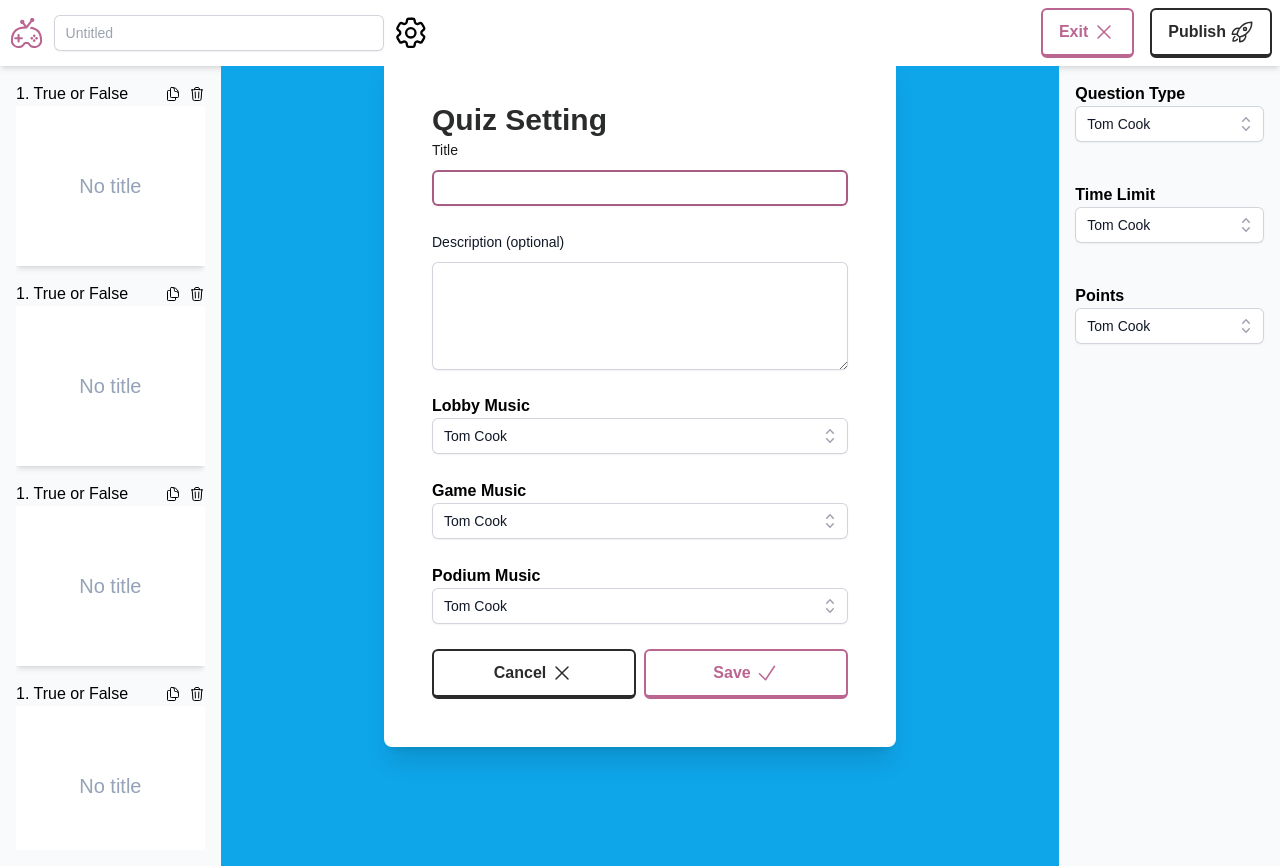
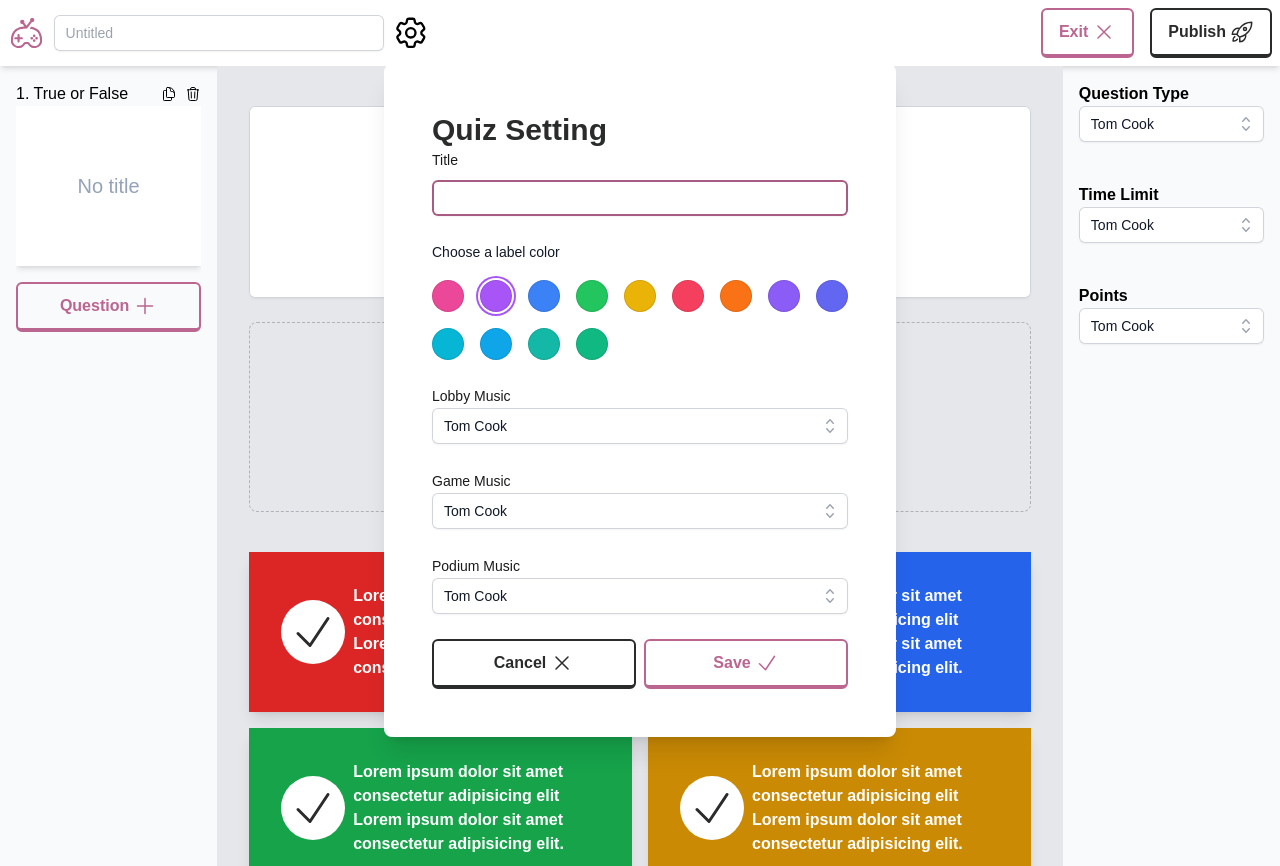
Before and after one commit to martin-alem/fahoot-frontend, a React (Vite) app: page /editor in a window 1280 px wide. Both pictures are taken after a click on the icon 410 px from the left and 32 px from the top of the page. Built offline with nearby package versions, Linux system fonts and the light colour scheme; a web font is replaced by a local one.

Commit message:
complete the editor component. removed dropdown from list and grid view component. add a color chooser component for user to select a color label or quiz

```diff
--- /dev/null
+++ b/src/components/color_chooser/ColorChooser.tsx
@@ -0,0 +1,54 @@
+import { useState } from "react";
+import { RadioGroup } from "@headlessui/react";
+
+const colors = [
+  { name: "Pink", bgColor: "bg-pink-500", selectedColor: "ring-pink-500" },
+  { name: "Purple", bgColor: "bg-purple-500", selectedColor: "ring-purple-500" },
+  { name: "Blue", bgColor: "bg-blue-500", selectedColor: "ring-blue-500" },
+  { name: "Green", bgColor: "bg-green-500", selectedColor: "ring-green-500" },
+  { name: "Yellow", bgColor: "bg-yellow-500", selectedColor: "ring-yellow-500" },
+  { name: "Rose", bgColor: "bg-rose-500", selectedColor: "ring-rose-500" },
+  { name: "Orange", bgColor: "bg-orange-500", selectedColor: "ring-orange-500" },
+  { name: "Violet", bgColor: "bg-violet-500", selectedColor: "ring-violet-500" },
+  { name: "Indigo", bgColor: "bg-indigo-500", selectedColor: "ring-indigo-500" },
+  { name: "Cyan", bgColor: "bg-cyan-500", selectedColor: "ring-cyan-500" },
+  { name: "Sky", bgColor: "bg-sky-500", selectedColor: "ring-sky-500" },
+  { name: "Teal", bgColor: "bg-teal-500", selectedColor: "ring-teal-500" },
+  { name: "Emerald", bgColor: "bg-emerald-500", selectedColor: "ring-emerald-500" },
+];
+
+function classNames(...classes: string[]) {
+  return classes.filter(Boolean).join(" ");
+}
+
+const ColorChooser: React.FC = () => {
+  const [selectedColor, setSelectedColor] = useState(colors[1]);
+
+  return (
+    <RadioGroup value={selectedColor} onChange={setSelectedColor}>
+      <RadioGroup.Label className="block text-sm font-medium leading-6 text-gray-900">Choose a label color</RadioGroup.Label>
+      <div className="mt-4 flex items-center gap-4 flex-wrap justify-start">
+        {colors.map((color) => (
+          <RadioGroup.Option
+            key={color.name}
+            value={color}
+            className={({ active, checked }) =>
+              classNames(
+                color.selectedColor,
+                active && checked ? "ring ring-offset-1" : "",
+                !active && checked ? "ring-2" : "",
+                "relative -m-0.5 flex cursor-pointer items-center justify-center rounded-full p-0.5 focus:outline-none"
+              )
+            }>
+            <RadioGroup.Label as="span" className="sr-only">
+              {color.name}
+            </RadioGroup.Label>
+            <span aria-hidden="true" className={classNames(color.bgColor, "h-8 w-8 rounded-full border border-black border-opacity-10")} />
+          </RadioGroup.Option>
+        ))}
+      </div>
+    </RadioGroup>
+  );
+};
+
+export default ColorChooser;
--- a/src/components/modal/Modal.tsx
+++ b/src/components/modal/Modal.tsx
@@ -12,7 +12,7 @@ const Modal: FC<IModalProps> = ({ isOpen, onClose, children }) => {
         <div className="fixed inset-0 z-10 w-screen">
           <div className="flex min-h-full items-end justify-center p-4 text-center sm:items-center sm:p-0">
             <Transition.Child as={React.Fragment} /* your transition props here */>
-              <Dialog.Panel className="relative transform rounded-lg bg-white px-4 pb-4 pt-5 text-left shadow-xl transition-all sm:my-8 sm:w-full sm:max-w-lg sm:p-6">
+              <Dialog.Panel className="relative transform rounded-lg overflow-auto bg-white px-4 pb-4 pt-5 text-left shadow-xl transition-all sm:my-8 sm:w-full sm:max-w-lg sm:p-6">
                 {children}
               </Dialog.Panel>
             </Transition.Child>
--- a/src/components/option/Option.tsx
+++ /dev/null
@@ -1,18 +0,0 @@
-import { ExclamationCircleIcon } from "@heroicons/react/24/outline";
-
-type OptionProp = {
-  bgColor: string;
-};
-
-const Option: React.FC<OptionProp> = ({ bgColor }) => {
-  return (
-    <>
-      <div className={`w-full ${bgColor} text-white flex justify-between items-center gap-2 p-8 cursor-pointer shadow-lg hover:opacity-80 transition-all duration-300 ease-linear`}>
-        <ExclamationCircleIcon className="w-24" />
-        <h1 className="font-bold">Lorem ipsum dolor sit amet consectetur adipisicing elit.</h1>
-      </div>
-    </>
-  );
-};
-
-export default Option;
--- /dev/null
+++ b/src/components/question_option/QuestionOption.tsx
@@ -0,0 +1,20 @@
+import { CheckIcon } from "@heroicons/react/24/outline";
+
+type OptionProp = {
+  bgColor: string;
+};
+
+const QuestionOption: React.FC<OptionProp> = ({ bgColor }) => {
+  return (
+    <>
+      <div className={`w-full ${bgColor} text-white flex flex-col md:flex-row justify-between items-center gap-2 p-8 cursor-pointer shadow-lg hover:opacity-80 transition-all duration-300 ease-linear`}>
+        <div className="w-16 h-16 flex-shrink-0 rounded-full bg-white flex items-center justify-center">
+          <CheckIcon className="w-12 text-secondary-500" />
+        </div>
+        <h1 className="font-bold">Lorem ipsum dolor sit amet consectetur adipisicing elit Lorem ipsum dolor sit amet consectetur adipisicing elit.</h1>
+      </div>
+    </>
+  );
+};
+
+export default QuestionOption;
--- a/src/components/quiz_setting/QuizSetting.tsx
+++ b/src/components/quiz_setting/QuizSetting.tsx
@@ -2,6 +2,7 @@ import { CheckIcon, XMarkIcon } from "@heroicons/react/24/outline";
 import Button from "../button/Button";
 import SelectInput from "../select_input/SelectInput";
 import { IQuizSettingProps } from "../../utils/types";
+import ColorChooser from "../color_chooser/ColorChooser";
 
 const QuizSetting: React.FC<IQuizSettingProps> = ({ cancelSetting }) => {
   return (
@@ -24,30 +25,19 @@ const QuizSetting: React.FC<IQuizSettingProps> = ({ cancelSetting }) => {
               />
             </div>
           </div>
-          <div>
-            <label htmlFor="comment" className="block text-sm font-medium leading-6 text-gray-900">
-              Description (optional)
-            </label>
-            <div className="mt-2">
-              <textarea
-                rows={4}
-                name="comment"
-                id="comment"
-                className="block w-full rounded-md border-0 py-1.5 text-gray-900 shadow-sm ring-1 ring-inset ring-gray-300 placeholder:text-gray-400 focus:ring-2 focus:ring-inset focus:ring-primary-500 sm:text-sm sm:leading-6"
-                defaultValue={""}
-              />
-            </div>
+          <div className="hidden md:block w-full">
+            <ColorChooser />
           </div>
           <div className="w-full">
-            <h3 className="font-bold">Lobby Music</h3>
+            <h3 className="block text-sm font-medium leading-6 text-secondary-900">Lobby Music</h3>
             <SelectInput />
           </div>
           <div className="w-full">
-            <h3 className="font-bold">Game Music</h3>
+            <h3 className="block text-sm font-medium leading-6 text-secondary-900">Game Music</h3>
             <SelectInput />
           </div>
           <div className="w-full">
-            <h3 className="font-bold">Podium Music</h3>
+            <h3 className="block text-sm font-medium leading-6 text-secondary-900">Podium Music</h3>
             <SelectInput />
           </div>
 
--- a/src/pages/dashboard/Dashboard.tsx
+++ b/src/pages/dashboard/Dashboard.tsx
@@ -11,6 +11,7 @@ const user = {
 };
 const navigation = [
   { name: "Library", href: "", current: true },
+  { name: "Report", href: "report", current: false },
 ];
 const userNavigation = [
   { name: "Your Profile", href: "profile" },
--- a/src/pages/editor/Editor.tsx
+++ b/src/pages/editor/Editor.tsx
@@ -1,4 +1,4 @@
-import { Cog6ToothIcon, PlusIcon, RocketLaunchIcon, XMarkIcon } from "@heroicons/react/24/outline";
+import { Cog6ToothIcon, ExclamationTriangleIcon, PhotoIcon, PlusIcon, RocketLaunchIcon, XMarkIcon } from "@heroicons/react/24/outline";
 import Logo from "./../../assets/Fahoot Logo.svg";
 import Button from "../../components/button/Button";
 import useTitle from "../../hooks/useTitle";
@@ -8,6 +8,7 @@ import QuestionDraft from "../../components/question_draft/QuestionDraft";
 import { useState } from "react";
 import Modal from "../../components/modal/Modal";
 import QuizSetting from "../../components/quiz_setting/QuizSetting";
+import QuestionOption from "../../components/question_option/QuestionOption";
 
 const Editor: React.FC = () => {
   useTitle("Editor");
@@ -15,7 +16,19 @@ const Editor: React.FC = () => {
   const [isOpen, setIsOpen] = useState(false);
   return (
     <>
-      <div className="bg-white shadow-md flex flex-col md:flex md:flex-row items-center justify-between p-2">
+      <div className="block md:hidden border-l-4 border-yellow-400 bg-yellow-50 p-4">
+        <div className="flex">
+          <div className="flex-shrink-0">
+            <ExclamationTriangleIcon className="h-5 w-5 text-yellow-400" aria-hidden="true" />
+          </div>
+          <div className="ml-3">
+            <p className="text-sm text-yellow-700">
+              For a better user experience, use a desktop or a screen with a wider width to work with the editor.
+            </p>
+          </div>
+        </div>
+      </div>
+      <div className="w-full bg-white shadow-md flex flex-col md:flex md:flex-row items-center justify-between p-2">
         <div className="w-full md:w-1/3 flex items-center gap-2">
           <div>
             <img className="mx-auto h-12 w-auto" src={Logo} alt="Fahoot" />
@@ -45,23 +58,47 @@ const Editor: React.FC = () => {
         <div className="w-full md:w-1/4 md:h-screen p-4">
           <div className="flex flex-row md:flex-col gap-4 items-center md:h-full overflow-auto">
             <QuestionDraft />
-            <QuestionDraft />
-            <QuestionDraft />
-            <QuestionDraft />
-            <QuestionDraft />
-            <QuestionDraft />
-            <QuestionDraft />
-            <QuestionDraft />
-            <QuestionDraft />
-            <QuestionDraft />
-            <QuestionDraft />
-            <QuestionDraft />
-            <QuestionDraft />
-            <QuestionDraft />
             <Button label="Question" type="primary" suffixIcon={<PlusIcon className="w-6" />} />
           </div>
         </div>
-        <div className="w-full h-screen bg-sky-500"></div>
+        <div className="w-full h-screen bg-gray-200 p-8 flex flex-col gap-4 overflow-y-auto">
+          {/* Question Input */}
+          <div>
+            <div className="mt-2">
+              <textarea
+                rows={4}
+                name="comment"
+                id="comment"
+                className="block w-full rounded-md border-0 py-4 text-gray-900 text-center shadow-sm ring-1 ring-inset ring-gray-300 placeholder:text-gray-400 focus:ring-0 focus:ring-inset focus:ring-white sm:text-4xl"
+                placeholder="Type your question here"
+                style={{ resize: "none" }}
+              />
+            </div>
+          </div>
+
+          {/* Upload image */}
+          <div className="mt-2 flex justify-center rounded-lg border border-dashed border-gray-900/25 px-6 py-10">
+            <div className="text-center">
+              <PhotoIcon className="mx-auto h-12 w-12 text-gray-300" aria-hidden="true" />
+              <div className="mt-4 flex text-sm leading-6 text-gray-600">
+                <label
+                  htmlFor="file-upload"
+                  className="cursor-pointer mx-auto rounded-md bg-white font-semibold text-secondary-500 focus-within:outline-none focus-within:ring-2 focus-within:ring-secondary-600 focus-within:ring-offset-2 hover:text-secondary-500">
+                  <span>Upload a file</span>
+                  <input id="file-upload" name="file-upload" type="file" className="sr-only" />
+                </label>
+              </div>
+              <p className="text-xs leading-5 text-gray-600">PNG, JPG, GIF up to 10MB</p>
+            </div>
+          </div>
+
+          <div className="w-full mt-6 grid grid-cols-1 lg:grid-cols-2 gap-4">
+            <QuestionOption bgColor="bg-red-600" />
+            <QuestionOption bgColor="bg-blue-600" />
+            <QuestionOption bgColor="bg-green-600" />
+            <QuestionOption bgColor="bg-yellow-600" />
+          </div>
+        </div>
         <div className="w-full md:w-1/4 md:h-screen p-4 space-y-10">
           <div className="w-full">
             <h3 className="font-bold">Question Type</h3>
```
Also changed, not shown: src/components/alert/Alert.tsx (+0 -14 lines), src/components/drop_down/DropDown.tsx (+8 -28 lines), src/components/quiz_grid_view/QuizGridView.tsx (+7 -4 lines), src/components/quiz_list_view/QuizListView.tsx (+7 -4 lines), src/container/play/Play.tsx (+5 -5 lines).
